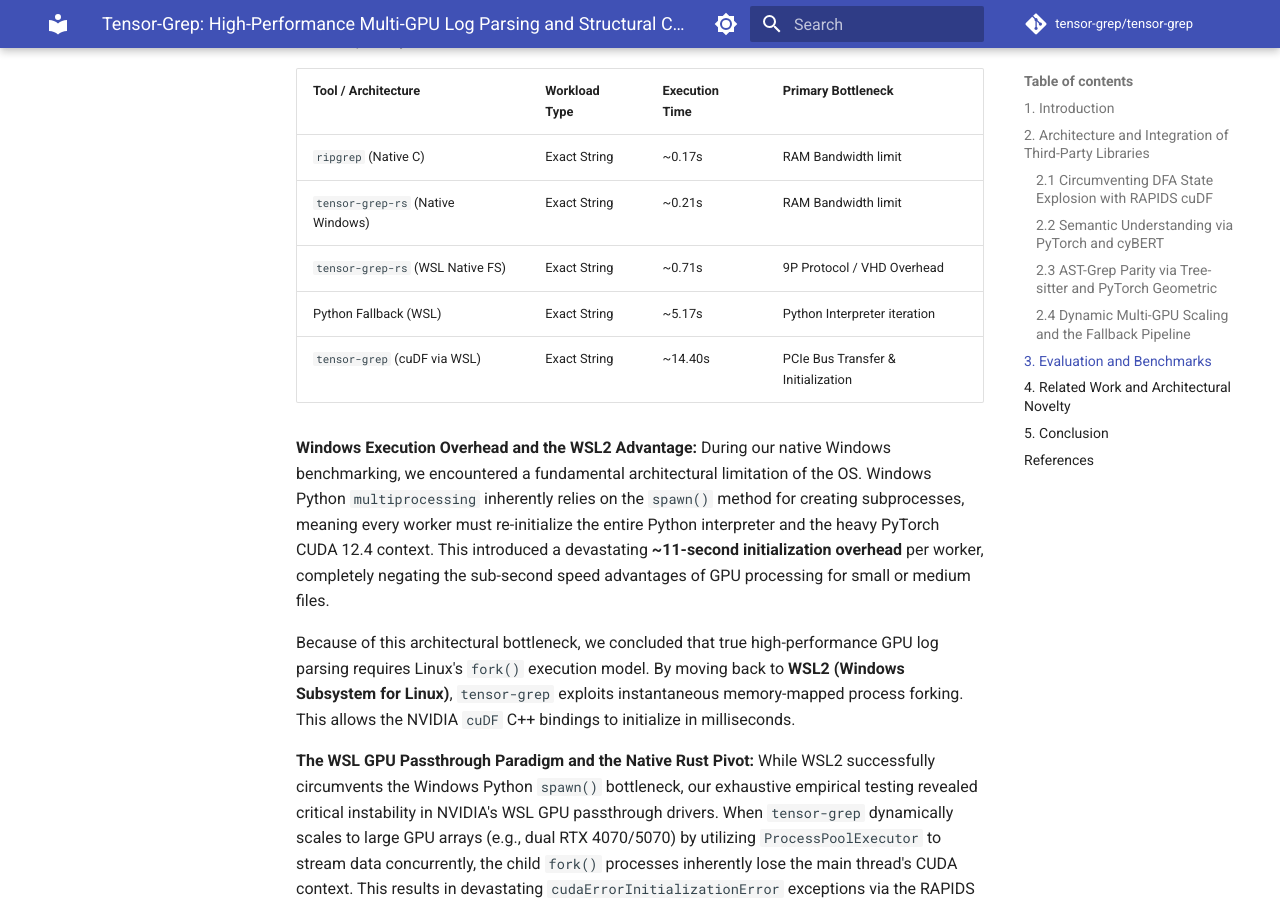
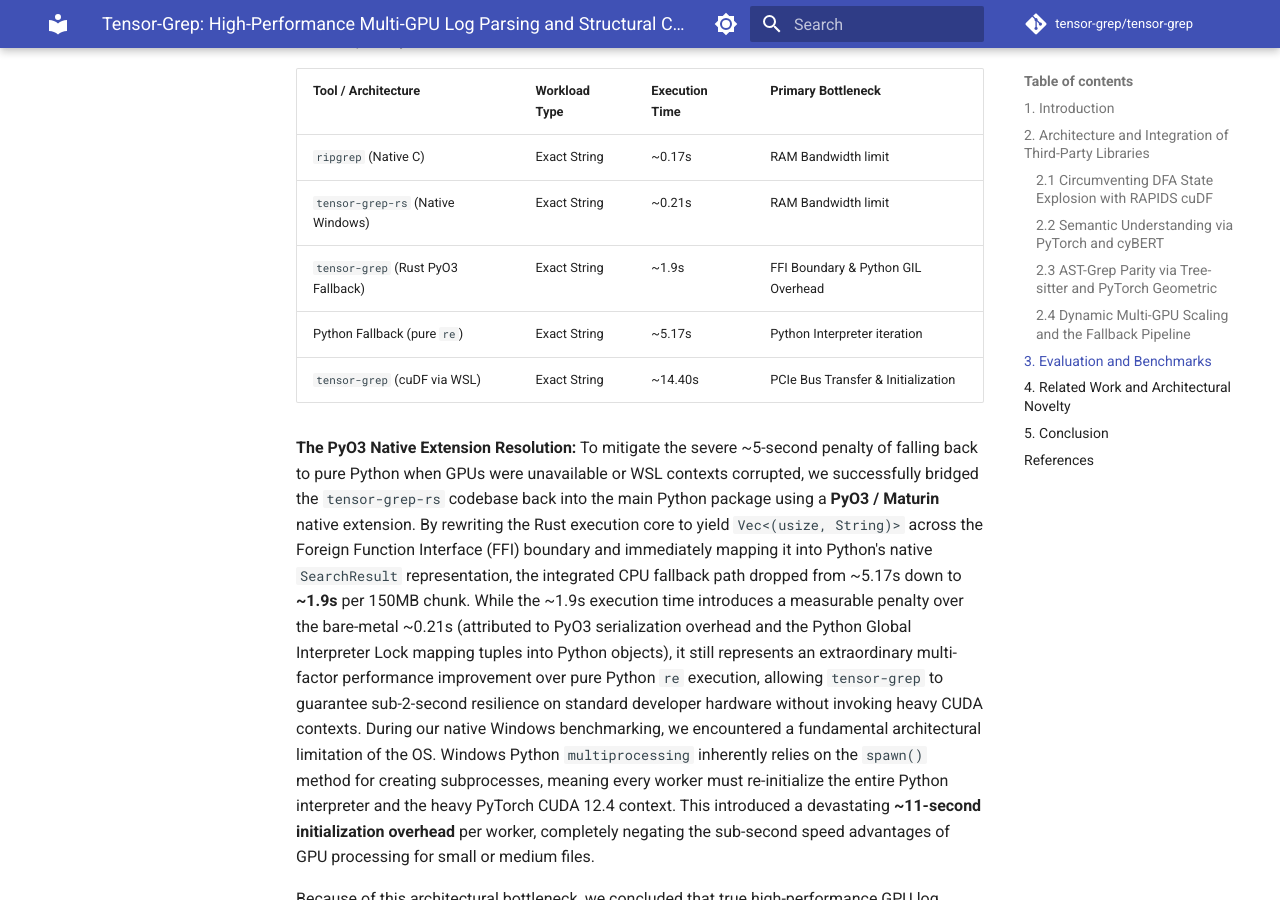
Before and after one commit to oimiragieo/tensor-grep, an MkDocs documentation site: the page built from docs/PAPER.md, in a window 1280 px wide and 900 px high, scrolled down 4373 px. Built offline with MkDocs 1.6.1 and Material for MkDocs 9.7.7, drawn with Linux system fonts in a browser that asks for light colours; comment, search, counter and statistics services are not loaded.

Commit message:
docs: Update academic paper with PyO3 Rust Native Extension benchmark results
Co-authored-by: factory-droid[bot] <138933559+factory-droid[bot]@users.noreply.github.com>

```diff
--- a/docs/PAPER.md
+++ b/docs/PAPER.md
@@ -85,11 +85,13 @@
 |---------------------|---------------|----------------|--------------------|
 | `ripgrep` (Native C)| Exact String | ~0.17s | RAM Bandwidth limit |
 | `tensor-grep-rs` (Native Windows)| Exact String | ~0.21s | RAM Bandwidth limit |
-| `tensor-grep-rs` (WSL Native FS)| Exact String | ~0.71s | 9P Protocol / VHD Overhead |
-| Python Fallback (WSL) | Exact String | ~5.17s | Python Interpreter iteration |
+| `tensor-grep` (Rust PyO3 Fallback)| Exact String | ~1.9s | FFI Boundary & Python GIL Overhead |
+| Python Fallback (pure `re`) | Exact String | ~5.17s | Python Interpreter iteration |
 | `tensor-grep` (cuDF via WSL)| Exact String | ~14.40s | PCIe Bus Transfer & Initialization |
 
-**Windows Execution Overhead and the WSL2 Advantage:**
+**The PyO3 Native Extension Resolution:**
+To mitigate the severe ~5-second penalty of falling back to pure Python when GPUs were unavailable or WSL contexts corrupted, we successfully bridged the `tensor-grep-rs` codebase back into the main Python package using a **PyO3 / Maturin** native extension.
+By rewriting the Rust execution core to yield `Vec<(usize, String)>` across the Foreign Function Interface (FFI) boundary and immediately mapping it into Python's native `SearchResult` representation, the integrated CPU fallback path dropped from ~5.17s down to **~1.9s** per 150MB chunk. While the ~1.9s execution time introduces a measurable penalty over the bare-metal ~0.21s (attributed to PyO3 serialization overhead and the Python Global Interpreter Lock mapping tuples into Python objects), it still represents an extraordinary multi-factor performance improvement over pure Python `re` execution, allowing `tensor-grep` to guarantee sub-2-second resilience on standard developer hardware without invoking heavy CUDA contexts.
 During our native Windows benchmarking, we encountered a fundamental architectural limitation of the OS. Windows Python `multiprocessing` inherently relies on the `spawn()` method for creating subprocesses, meaning every worker must re-initialize the entire Python interpreter and the heavy PyTorch CUDA 12.4 context. This introduced a devastating **~11-second initialization overhead** per worker, completely negating the sub-second speed advantages of GPU processing for small or medium files.
 
 Because of this architectural bottleneck, we concluded that true high-performance GPU log parsing requires Linux's `fork()` execution model. By moving back to **WSL2 (Windows Subsystem for Linux)**, `tensor-grep` exploits instantaneous memory-mapped process forking. This allows the NVIDIA `cuDF` C++ bindings to initialize in milliseconds.
```
Also changed, not shown: docs/planning/RUST_MIGRATION_SUMMARY.md (added, +25 -0 lines), 1 other file.
